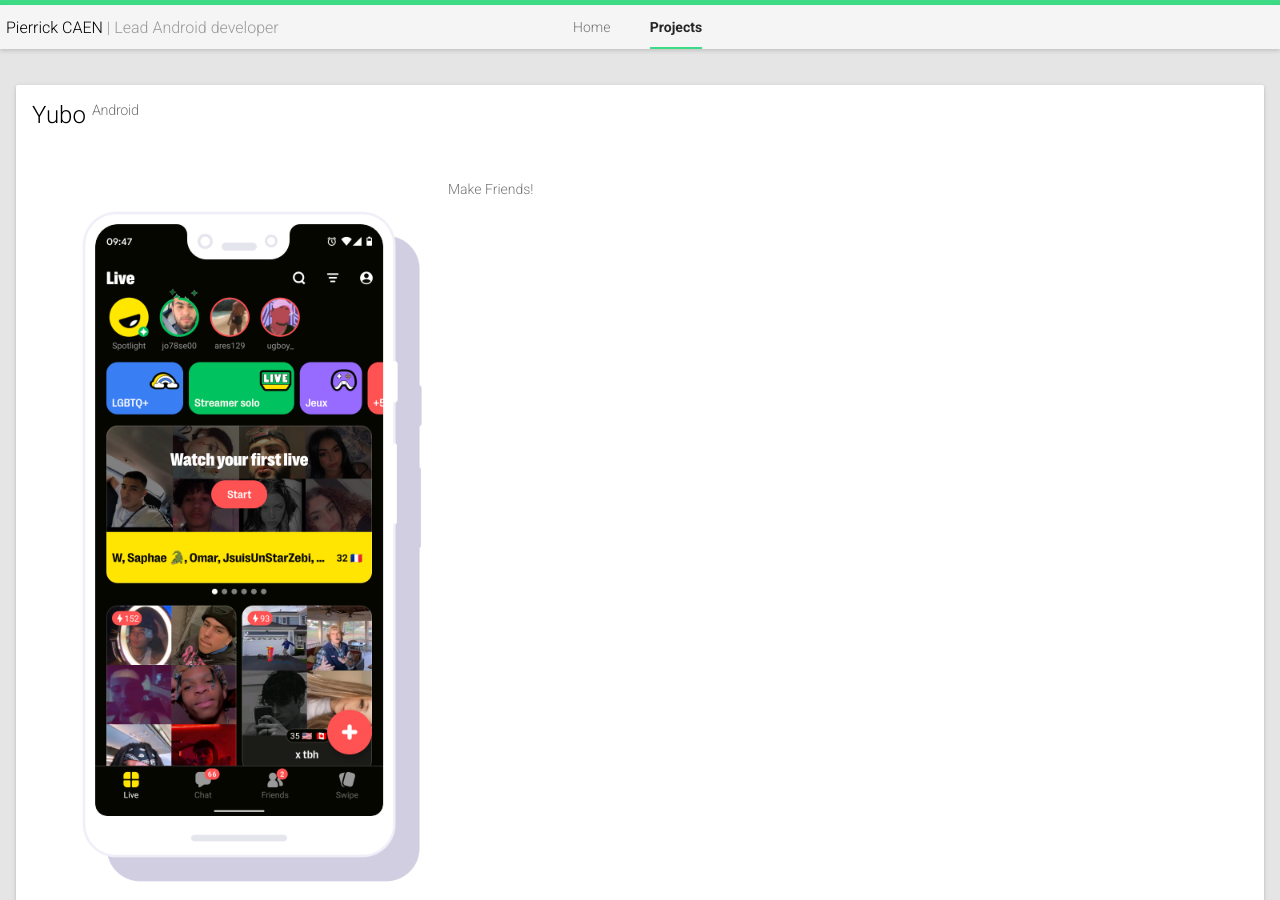
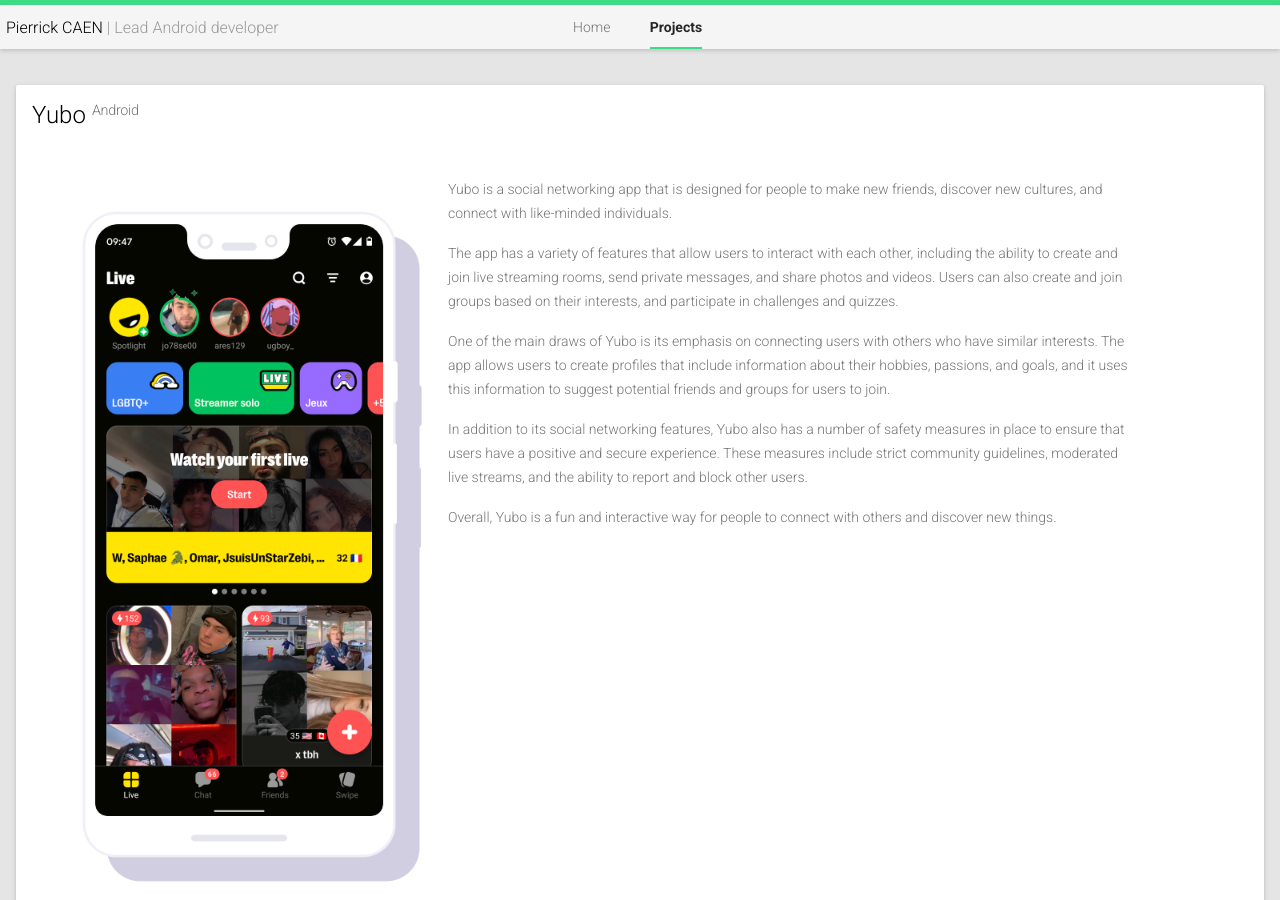
Before and after one commit to prcaen/prcaen.github.io, a Jekyll site: the page built from projects.html, in a window 1280 px wide and 900 px high. Built offline with Jekyll 4.4.1, drawn with Linux system fonts in a browser that asks for light colours; nearby versions of some CDN libraries.

Commit message:
Update gems

```diff
--- a/Gemfile
+++ b/Gemfile
@@ -1,5 +1,5 @@
 source 'https://rubygems.org'
-ruby '2.6.3'
+ruby '2.6.8'
 
-gem 'jekyll', '~> 4.1.1'
+gem 'jekyll', '~> 4.3.1'
 gem 'jekyll-sitemap', '~> 1.4.0'
--- a/projects.html
+++ b/projects.html
@@ -19,7 +19,19 @@
             </div>
             <div class="mdl-cell mdl-cell--7-col">
               <p>
-                Make Friends!
+                Yubo is a social networking app that is designed for people to make new friends, discover new cultures, and connect with like-minded individuals.
+              </p>
+              <p>
+                The app has a variety of features that allow users to interact with each other, including the ability to create and join live streaming rooms, send private messages, and share photos and videos. Users can also create and join groups based on their interests, and participate in challenges and quizzes.
+              </p>
+              <p>
+                One of the main draws of Yubo is its emphasis on connecting users with others who have similar interests. The app allows users to create profiles that include information about their hobbies, passions, and goals, and it uses this information to suggest potential friends and groups for users to join.
+              </p>
+              <p>
+                In addition to its social networking features, Yubo also has a number of safety measures in place to ensure that users have a positive and secure experience. These measures include strict community guidelines, moderated live streams, and the ability to report and block other users.
+              </p>
+              <p>
+                Overall, Yubo is a fun and interactive way for people to connect with others and discover new things.
               </p>
             </div>
         </div>
```
Also changed, not shown: Gemfile.lock.
